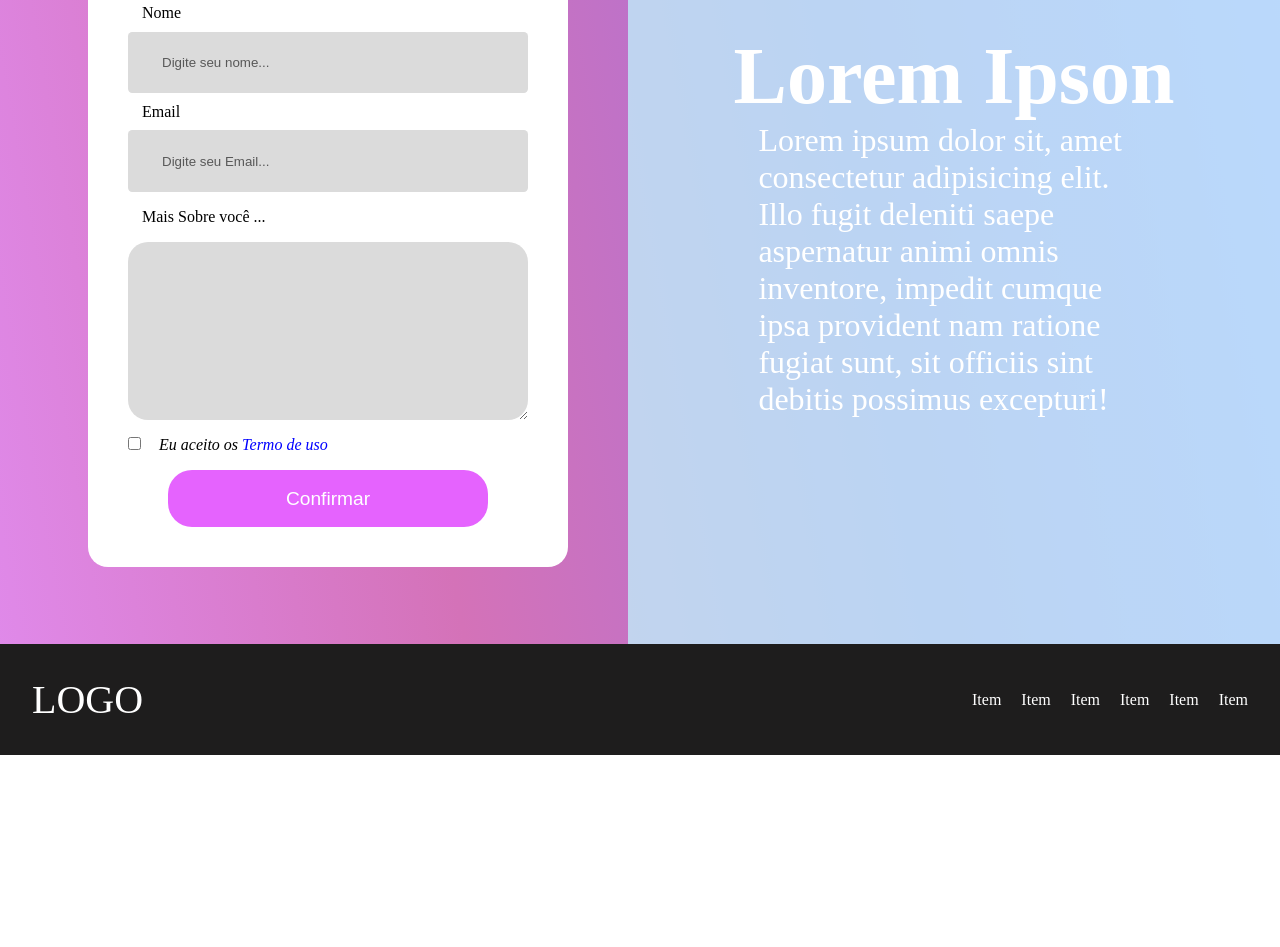
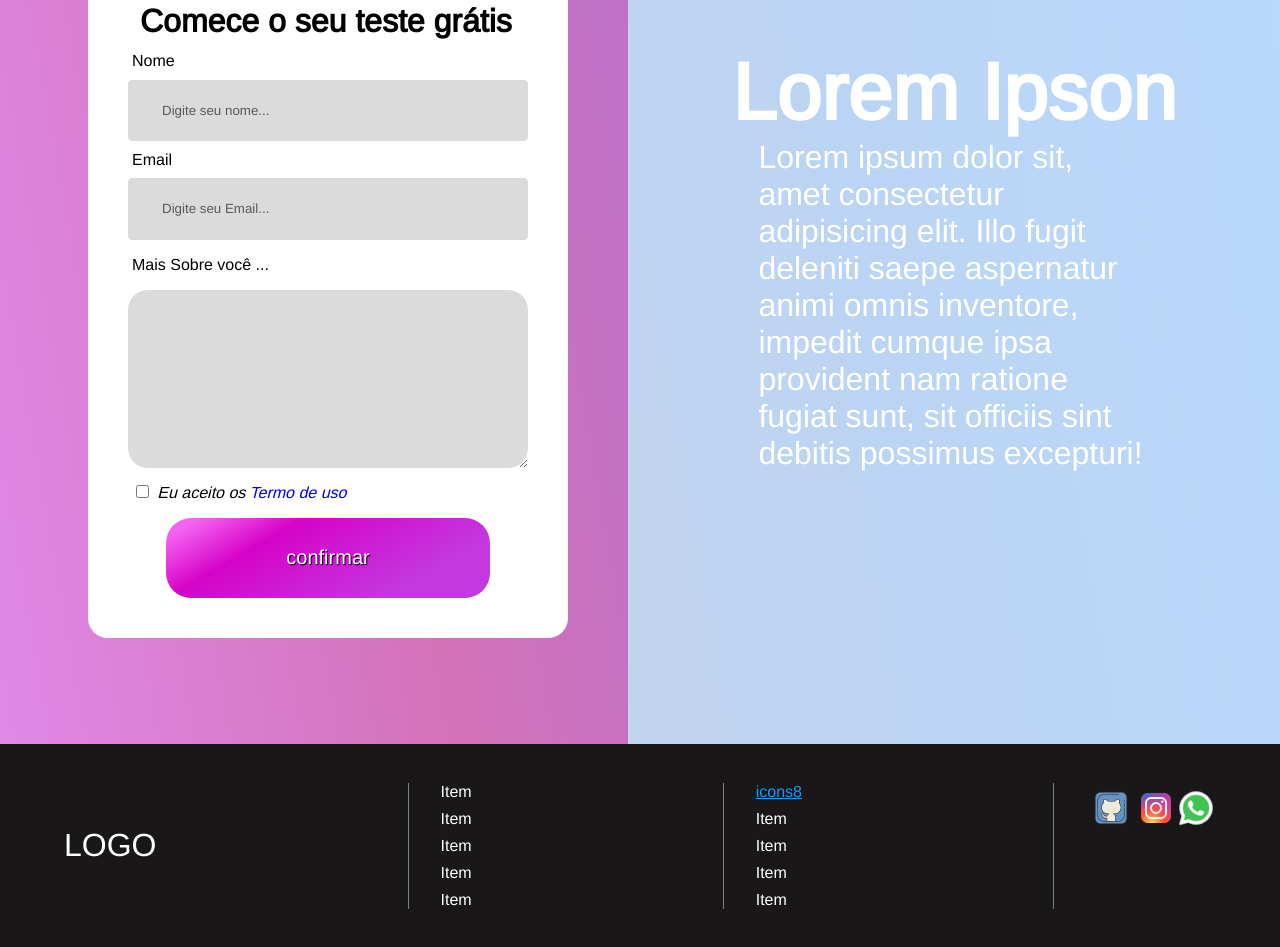
Before and after one commit to Zafkiel45/Formulario, a plain HTML site: page index.html in a window 1280 px wide. Shown: the part 236-1183 px from the top of the page. Before the commit the page ends 991 px from the top, so only its background shows below. Drawn offline with nearby package versions, Linux system fonts and the light colour scheme.

Commit message:
remeke grandes mudanças

```diff
--- a/SASS/_footer.scss
+++ b/SASS/_footer.scss
@@ -1,18 +1,62 @@
-
 #rodape {
-    display: flex;
-    background-color: rgb(30, 29, 29);
+    background-color: rgb(25, 23, 23);
     color: white;
-    padding: 2em;
-    #footer-logo {
-        flex-grow: 1;
-        margin: fit-content;
-        font-size: 2.5em;
+    display: grid;
+    padding: 3% 5%;
+    justify-content: space-between;
+    grid-template-areas:
+    "logo cont1 cont2 cont3";
+    // social media =====================================================================
+    #social_media {
+        display: flex;
+        list-style: none;
+        align-items: center;
+        .img {
+            width: 40px;
+            height: 40px;
+        }
+        .git {
+            width: 50px;
+            height: 50px;
+        }
+    }
+    // LISTA DO FOOTER ===================================================================
+    .list_footer {
+        display: flex;
+        flex-direction: column;
+        gap: 0.56em;
+        list-style: none;
+    }
+    // LOGO DO FOOTER ===================================================================
+    #container_logo {
+        display: flex;
+        align-items: center;
+        #logo_footer {
+            font-size: 2em;
+        }
+    }
+    a {
+        &:link {
+            color: rgb(0, 162, 255);
+        }
+        &:active {
+            color: rgb(51, 239, 51);
+        }
+        &:visited {
+            color: green;
+        }
+        &:hover {
+            color: rgb(95, 95, 238);
+        }
     }
 }
-#rodape > ol {
-    align-items: center;
-    list-style: none;
-    display: flex;
-    gap: 20px;
+
+$area: "logo", "cont1", "cont2", "cont3";
+
+@for $cont from 1 through length($area) {
+    #container_#{$cont}{
+        grid-area: nth($area, $cont);
+        border-left: 1px solid gray;
+        padding-left: 2em;
+    }
 }
--- a/SASS/_form.scss
+++ b/SASS/_form.scss
@@ -3,12 +3,14 @@
 main {
 display: flex;
 gap: 1.25em;
+height: 900px;
     .seção {
         display: flex;
         align-items: center;
         justify-content: space-around;
         z-index: 1;
         margin: 0 5%;
+        height: 100%;
         .form {
             margin: 5%;
             display: flex;
@@ -44,7 +46,7 @@ gap: 1.25em;
                 }
             }
             .termo {
-                margin: 4% 0%;
+                margin: 4% 2%;
                 font-style: italic;
                 #checked {
                     accent-color: purple;
@@ -59,18 +61,29 @@ gap: 1.25em;
                 }
             }
             .titulo-2 {
-                margin: 2%;
+                font-size: 2em;
+                margin: 3%;
             }
             .submit {
-                text-align: center;
+                display: flex;
+                justify-content: center;
+                align-items: center;
                 #button {
-                    width: 80%;
+                    display: flex;
+                    align-items: center;
+                    padding: 2em 6em;
                     height: 3em;
                     border: none;
                     color: white;
-                    font-size: 1.20em;
+                    font-size: 1.25em;
+                    font-weight: 500;
+                    text-shadow: 1px 1px 1px black;
                     border-radius: 1.25em;
-                    background-color: rgb(229, 99, 254);
+                    background: linear-gradient(150deg, rgb(245, 100, 240) 7%, rgb(214, 3, 200) 30%, rgb(195, 56, 223) 77%);
+                    &:active {
+                        position: relative;
+                        top: 2px;
+                    }
                 }
             }
         }
@@ -81,16 +94,17 @@ gap: 1.25em;
     textarea,
     input {
         padding: 3.5%;
+        outline: none;
     }
     label {
-        padding: 0% 3.5%
+        padding: 0% 1%
     }
     input::placeholder {
         padding-left: 20px;
         color: rgb(88, 88, 88);
     }
     .info {
-        height: 100vh;
+        height: 100%;
         background-color: rgba(192, 249, 255, 0.728);
         .info-conteudo {
             top: 100px;
--- a/SASS/import.scss
+++ b/SASS/import.scss
@@ -4,11 +4,13 @@
 @use 'functions';
 @use 'validação';
 @use 'responsividade';
+@import url('https://fonts.googleapis.com/css2?family=Arimo&display=swap');
 
 * {
     padding: 0;
     margin: 0;
     box-sizing: box-sizing;
+    font-family: 'Arimo', Arial, Helvetica, sans-serif;
 }
 
 body {
--- a/index.html
+++ b/index.html
@@ -84,7 +84,9 @@
                     <span class="invalid">Leia e aceite os termos de uso</span>
                 </div>
                 <div class="submit">
-                    <input type="submit" value="Confirmar" id="button">
+                    <button type="submit" id="button">
+                        confirmar
+                    </button>
                 </div>
             </form>
         </div>
@@ -96,18 +98,49 @@
         </div>
     </div>
 </main>
+    <!-- Rodapé -->
     <footer id="rodape">
-        <div id="footer-logo">
-            <p id="rodape-logo">LOGO</p>
+        <div id="container_logo">
+            <p id="logo_footer">LOGO</p>
         </div>
-        <ol>
-            <li class="item-footer">Item</li>
-            <li class="item-footer">Item</li>
-            <li class="item-footer">Item</li>
-            <li class="item-footer">Item</li>
-            <li class="item-footer">Item</li>
-            <li class="item-footer">Item</li>
-        </ol>
+        <div id="container_1">
+            <ol class="list_footer">
+                <li>Item</li>
+                <li>Item</li>
+                <li>Item</li>
+                <li>Item</li>
+                <li>Item</li>
+            </ol>
+        </div>
+        <div id="container_2">
+            <ol class="list_footer">
+                <li><a href="https://icons8.com.br">icons8</a></li>
+                <li>Item</li>
+                <li>Item</li>
+                <li>Item</li>
+                <li>Item</li>
+            </ol>
+        </div>
+        <div id="container_3">
+            <ol id="social_media">
+                <li>
+                    <a href="https://github.com/Zafkiel45">
+                        <img src="img/icons8-github-squared-100.png" alt="" class="img git">
+                    </a>
+                </li>
+                <li>
+                    <a href="https://www.instagram.com/murilo__silva_pb/">
+                        <img src="img/icons8-instagram-48.png" alt="" class="img">
+                    </a>
+                </li>
+                <li>
+                    <a href="https://wa.me/5583996364857
+                    ">
+                        <img src="img/icons8-whatsapp-48.png" alt="" class="img">
+                    </a>
+                </li>
+            </ol>
+        </div>
     </footer>
     <script src="JavaScript/script.js"></script>
     <script src="JavaScript/sidebar.js"></script>
```
Also changed, not shown: SASS/import.css, img/icons8-github-squared-100.png (added), img/icons8-instagram-48.png (added), img/icons8-whatsapp-48.png (added), 1 other file.
